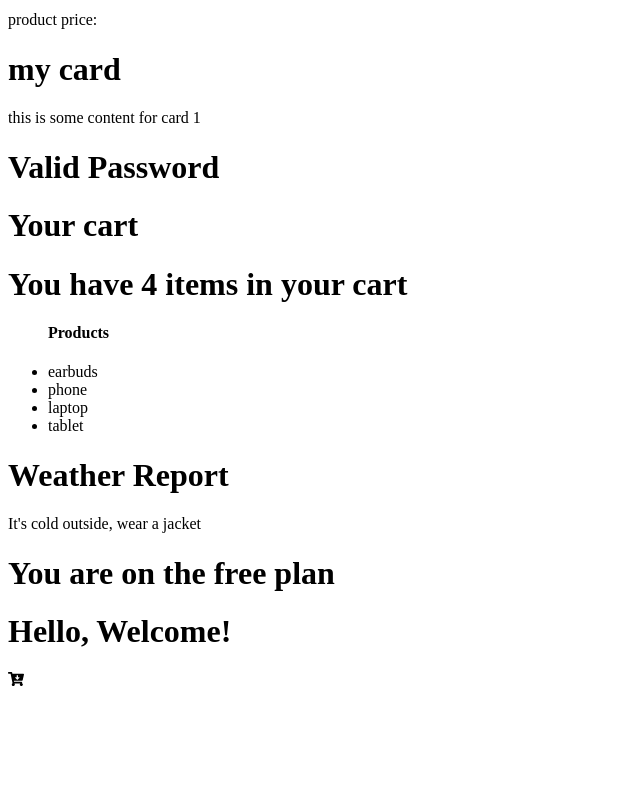
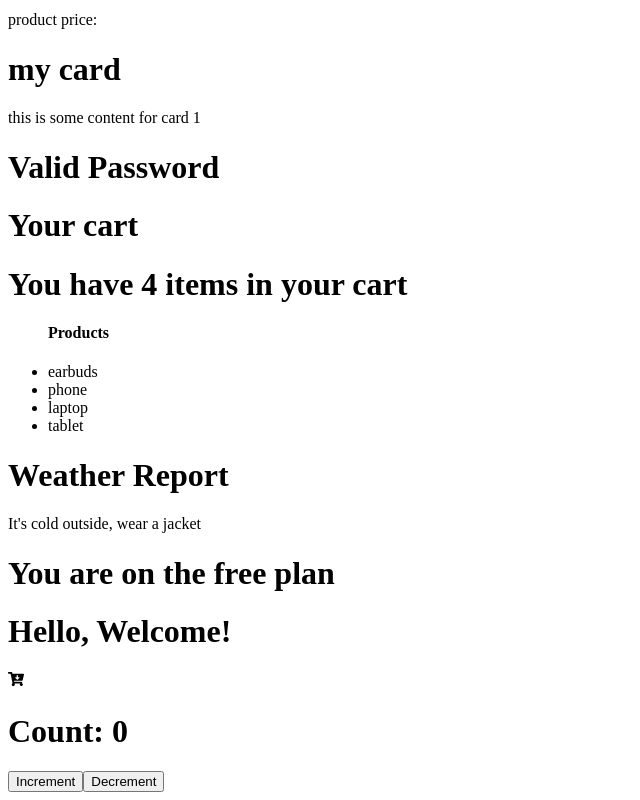
Before and after one commit to barmanb17/react, a React (Vite) app in the folder react/: page / in a window 1280 px wide. Shown: the part 858-1658 px from the top of the page, without its empty margins (0-640 px from the left). Before the commit the page ends 1557 px from the top, so only its background shows below. Built offline with nearby package versions, Linux system fonts and the light colour scheme.

Commit message:
math problem

```diff
--- a/react/src/App.jsx
+++ b/react/src/App.jsx
@@ -14,6 +14,7 @@
 import Weather from './components/Weather'
 import UserStatus from './components/UserStatus'
 import Greeting from './components/Greeting'
+import Math from './components/Math'
 
 
 
@@ -44,6 +45,7 @@
       <UserStatus/>
       <Greeting timeOfDay="mordning" />
       <FaCartArrowDown />
+      <Math/>
 
     </div>
   )
--- /dev/null
+++ b/react/src/components/Math.jsx
@@ -0,0 +1,18 @@
+import React from 'react'
+import { useState } from 'react'
+
+const Math = () => {
+    const [count , setCount] = useState(0);
+
+    const increment = () => setCount(count + 1);
+    const decrement = () => setCount(count - 1);
+  return (
+    <div>
+        <h1>Count: {count}</h1>
+        <button onClick={increment}>Increment</button>
+        <button onClick={decrement}>Decrement</button>
+    </div>
+  )
+}
+
+export default Math
```
